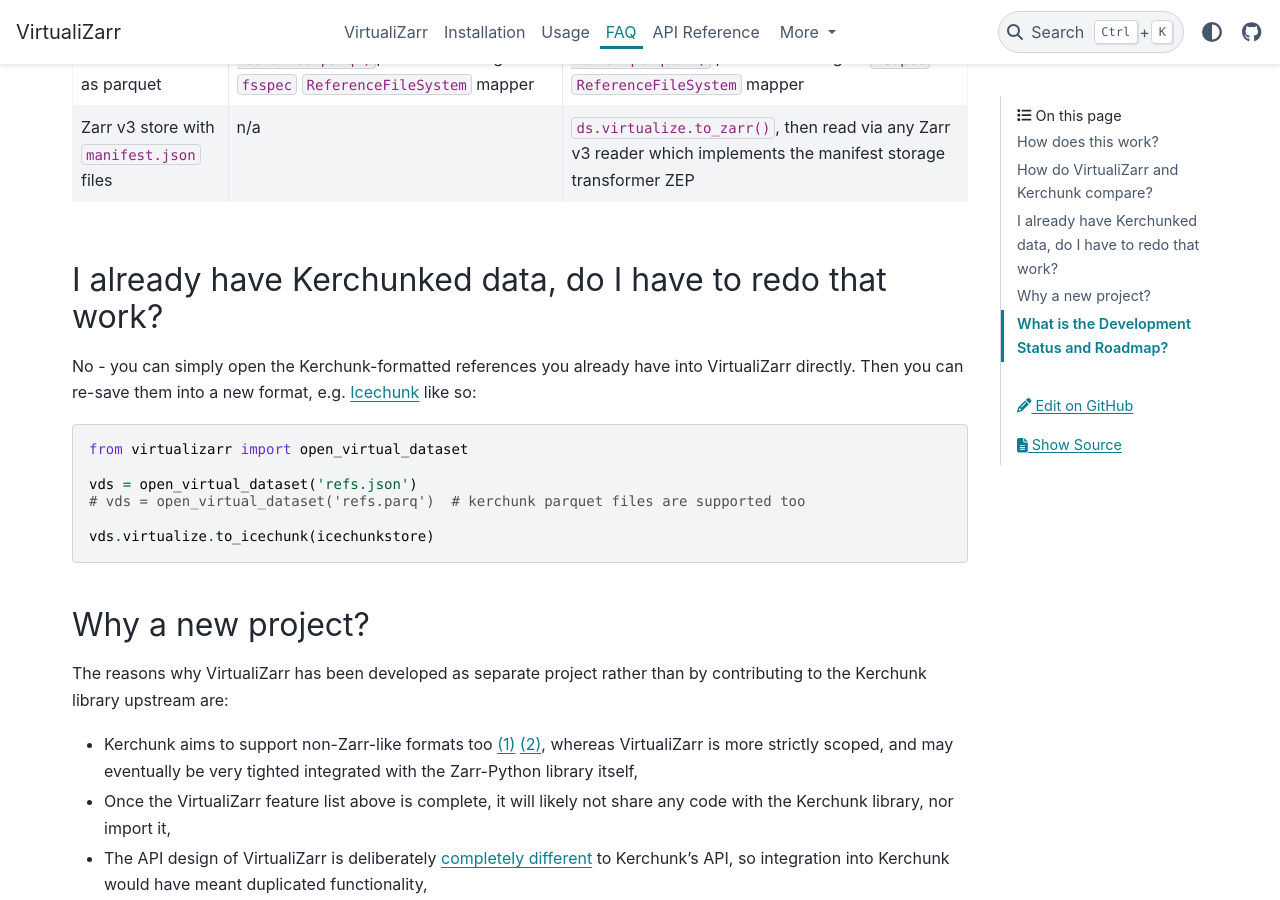
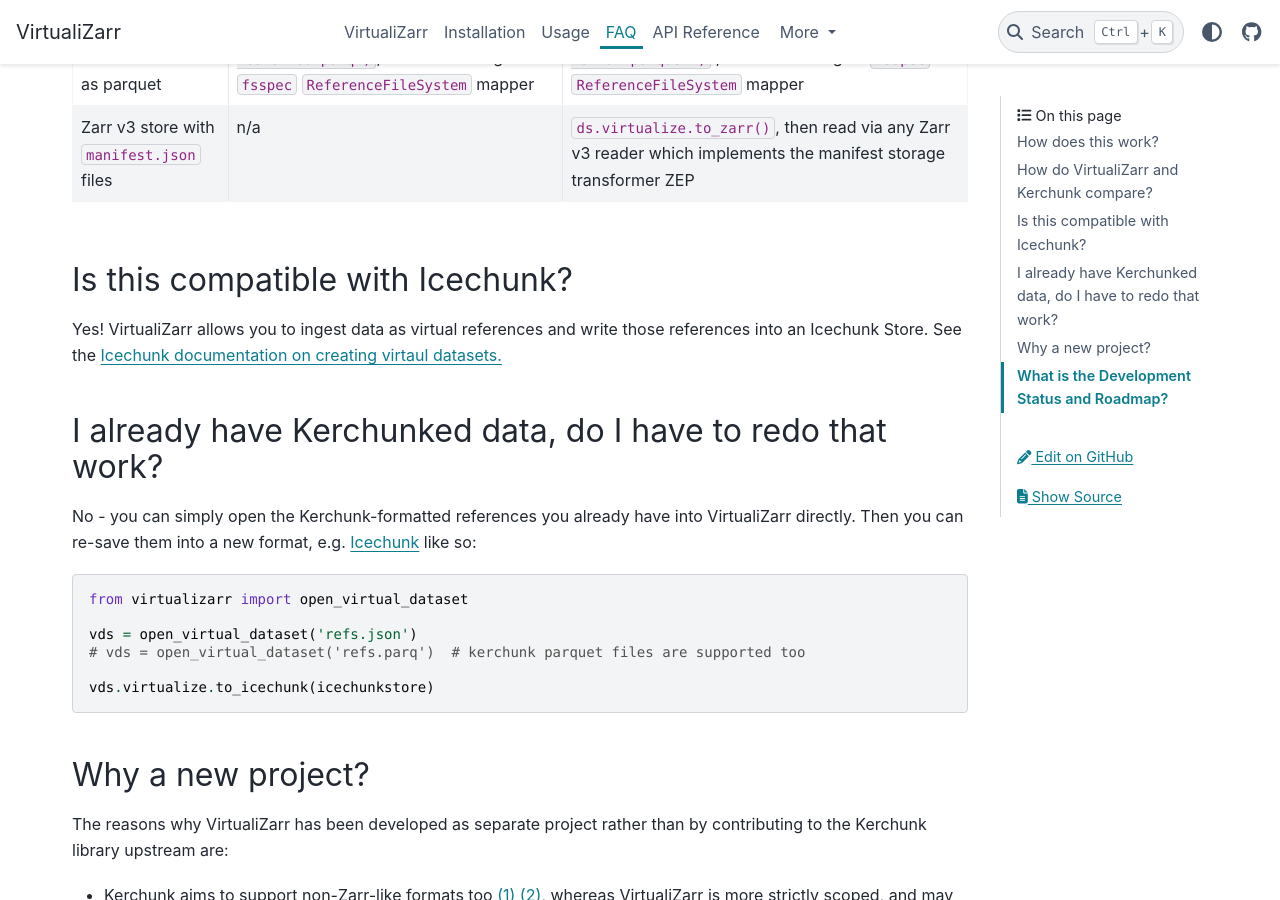
Before and after one commit to zarr-developers/VirtualiZarr, a Sphinx documentation site: the page built from docs/faq.md, in a window 1280 px wide and 900 px high, scrolled down 3673 px. Built offline with Sphinx 7.4.7 and the PyData theme 0.15.4, drawn with Linux system fonts in a browser that asks for light colours.

Commit message:
note compatibility with icechunk

```diff
--- a/docs/faq.md
+++ b/docs/faq.md
@@ -45,6 +45,10 @@
 | Kerchunk reference format as parquet                                     | `df.refs_to_dataframe(out_dict, "combined.parq")`, then read using an `fsspec` `ReferenceFileSystem` mapper | `ds.virtualize.to_kerchunk('combined.parq', format=parquet')` , then read using an `fsspec` `ReferenceFileSystem` mapper |
 | Zarr v3 store with `manifest.json` files                                 | n/a                                                                                                                                 | `ds.virtualize.to_zarr()`, then read via any Zarr v3 reader which implements the manifest storage transformer ZEP                                |
 
+## Is this compatible with Icechunk?
+
+Yes! VirtualiZarr allows you to ingest data as virtual references and write those references into an Icechunk Store. See the [Icechunk documentation on creating virtaul datasets.](https://icechunk.io/icechunk-python/virtual/#creating-a-virtual-dataset-with-virtualizarr)
+
 ## I already have Kerchunked data, do I have to redo that work?
 
 No - you can simply open the Kerchunk-formatted references you already have into VirtualiZarr directly. Then you can re-save them into a new format, e.g. [Icechunk](https://icechunk.io/) like so:
```
